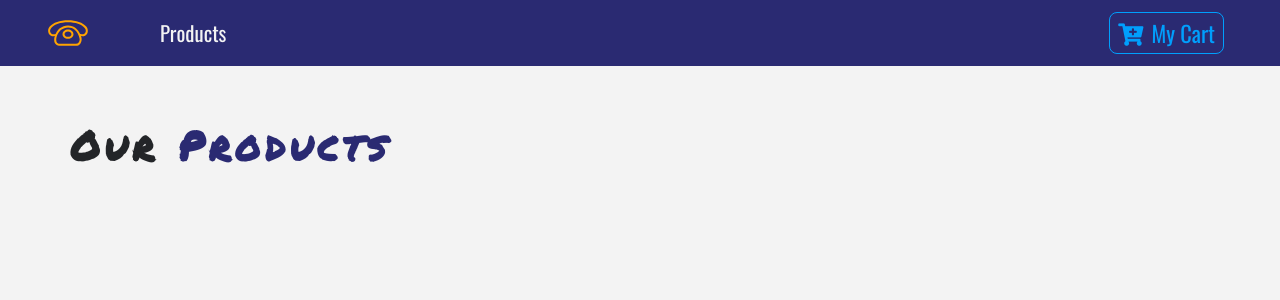
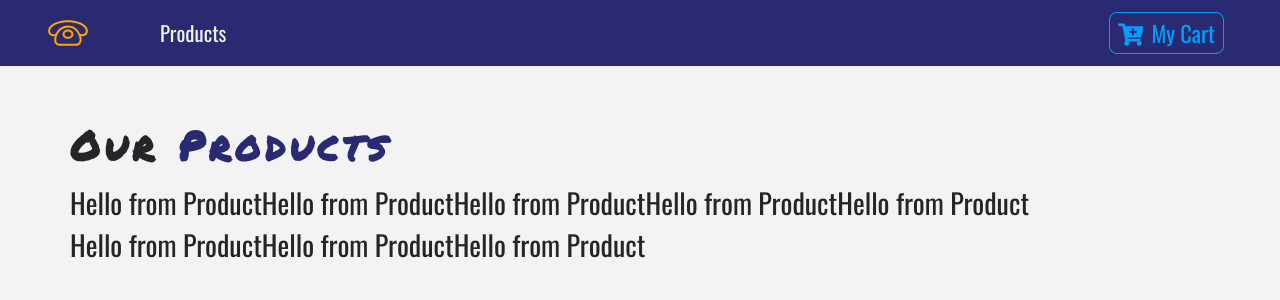
Before and after one commit to isamelbcode/React-Ecommerce-App, a React (Create React App) app: page / in a window 1280 px wide. Shown: the top 300 px of the page. Built offline with nearby package versions, Linux system fonts and the light colour scheme.

Commit message:
product list component

```diff
--- a/src/components/ProductList.js
+++ b/src/components/ProductList.js
@@ -1,22 +1,35 @@
 import React, { Component } from 'react';
 import Product from './Product';
 import Title from './Title';
+import { storeProducts } from '../data'
+import {ProductConsumer} from '../context';
 
 export default class ProductList extends Component {
   state = {
-    products:[]
+    products: storeProducts
   };
   render() {
+    console.log(this.state.products)
     return (
       <React.Fragment>
         <div className="py-5">
           <div className="container">
             <Title name="our" title="products" />
-            <div className="row" />
+
+            <div className="row">
+              <ProductConsumer>
+                {value=>{
+                  return value.products.map( product => {
+                    return <Product key={product.id} product={product}/>
+                  })
+                  console.log(value);
+                }}
+              </ProductConsumer>
+            </div>
           </div>
         </div>
       </React.Fragment>
-         //<Product />
+         //
     );
   }
 }
--- /dev/null
+++ b/src/context.js
@@ -0,0 +1,36 @@
+import React, { Component } from 'react';
+import {storeProducts, detailProduct} from './data';
+
+const ProductContext = React.createContext();
+//Two components: Provider and Consumer
+
+
+
+class ProductProvider extends Component {
+    state={
+        products:storeProducts,
+        detailProduct:detailProduct
+    }
+    handleDetail = () => {
+        console.log('Hello from detail');
+    }
+    addToCart = () => {
+        console.log('Hello from add to cart');
+    }
+
+  render() {
+    return (
+      <ProductContext.Provider value={{
+        ...this.state,
+        handleDetail:this.handleDetail,
+        addToCart:this.addToCart,
+      }}>
+        {this.props.children}
+      </ProductContext.Provider>
+    );
+  }
+}
+
+const ProductConsumer = ProductContext.Consumer;
+
+export { ProductProvider, ProductConsumer };
--- a/src/index.js
+++ b/src/index.js
@@ -3,12 +3,15 @@
 import './index.css';
 import App from './App';
 import { BrowserRouter as Router } from 'react-router-dom';
+import { ProductProvider } from './context';
 import * as serviceWorker from './serviceWorker';
 
 ReactDOM.render(
-  <Router>
-    <App />
-  </Router>,
+  <ProductProvider>
+    <Router>
+      <App />
+    </Router>
+  </ProductProvider>,
   document.getElementById("root")
 );
 
```
